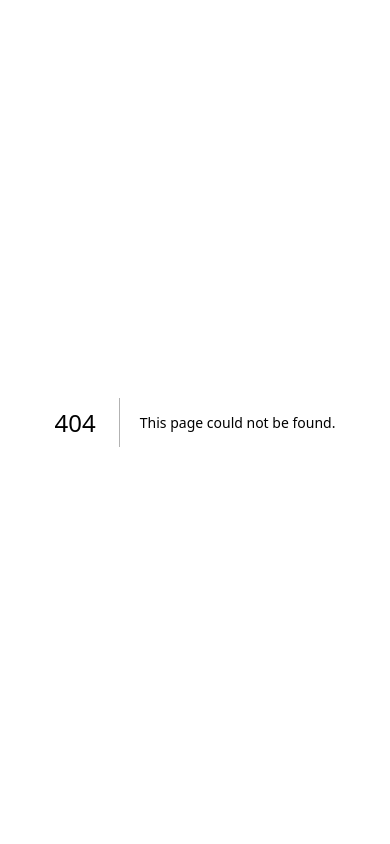
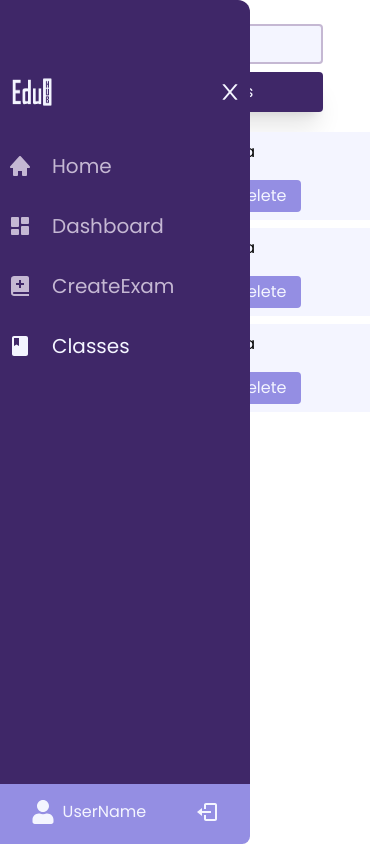
Before and after one commit to MostafaAmrHamed/EduHub, a Next.js app in the folder Front/: page /classes in a window 390 px wide. Before the commit this address had no page. Built offline with nearby package versions, Linux system fonts and the light colour scheme.

Commit message:
feat{classes}:Designed classes page and responsive

```diff
--- /dev/null
+++ b/Front/src/app/(routes)/classes/components/ClassItem.tsx
@@ -0,0 +1,17 @@
+const ClassItem = () => {
+  return (
+    <div className="flex flex-col gap-4 md:gap-0 md:flex-row justify-between items-center bg-primary-2 hover:bg-primary-3 p-2">
+      <p>Sana Awla</p>
+      <div className="flex gap-4">
+        <button className="w-[80px] py-1 text-primary-2 bg-primary-1 hover:shadow-lg transition-shadow rounded">
+          Edit
+        </button>
+        <button className="w-[80px] py-1 text-primary-2 bg-primary-4 hover:shadow-lg transition-shadow rounded">
+          Delete
+        </button>
+      </div>
+    </div>
+  );
+};
+
+export default ClassItem;
--- /dev/null
+++ b/Front/src/app/(routes)/classes/page.tsx
@@ -0,0 +1,25 @@
+import ClassItem from "./components/ClassItem";
+
+const Classes = () => {
+  return (
+    <div className="mx-auto md:w-[638px]">
+      <div className="flex flex-col md:flex-row items-center gap-2">
+        <input
+          type="text"
+          className="p-2.5 w-[220px] h-[40px] md:w-[500px] border-primary-3 border-2 outline-none focus:ring-primary-1 focus:border-primary-1 bg-primary-2 rounded"
+          placeholder="Class Name"
+        />
+        <button className="bg-primary-1 w-[220px] md:w-[130px] h-[40px] text-primary-2 rounded shadow-xl hover:scale-105 transition-all ease-in-out duration-300">
+          Add Class
+        </button>
+      </div>
+      <div className="flex flex-col gap-2 mt-5">
+        <ClassItem />
+        <ClassItem />
+        <ClassItem />
+      </div>
+    </div>
+  );
+};
+
+export default Classes;
--- a/Front/src/components/Navbar.tsx
+++ b/Front/src/components/Navbar.tsx
@@ -5,6 +5,7 @@ import Link from "next/link";
 import Image from "next/image";
 import { FaUser } from "react-icons/fa";
 import { AiOutlineClose } from "react-icons/ai";
+import { MdClass } from "react-icons/md";
 import {
   BiLogOut,
   BiSolidBookAdd,
@@ -12,7 +13,7 @@ import {
   BiSolidHome,
   BiSolidDashboard,
 } from "react-icons/bi";
-import edhHub from "../../public/images/EduHubLogo.png";
+
 const Navbar = () => {
   const [toggleNav, setToggleNav] = useState<boolean>(false);
   const pathname = usePathname();
@@ -122,9 +123,31 @@ const Navbar = () => {
                 </p>
               </li>
             </Link>
+
+            <Link href="/classes">
+              <li
+                className={`flex items-center gap-1 md:gap-5 pr-4 ${
+                  pathname.includes("classes") ? "text-primary-2" : ""
+                }`}
+              >
+                <span
+                  className={`border-l-4 ${
+                    pathname.includes("classes") ? "" : "border-transparent"
+                  }`}
+                >
+
+                </span>
+                <div>
+                  <MdClass size={24} />
+                </div>
+                <p className={`${toggleNav ? "" : "hidden"} ml-4 md:ml-0`}>
+                  Classes
+                </p>
+              </li>
+            </Link>
           </ul>
         </div>
-        <div className="px-4 pt-4 h-[60px] absolute bottom-0 rounded-br-lg bg-[#948EE3] w-full">
+        <div className="px-4 pt-4 h-[60px] absolute bottom-0 rounded-br-lg bg-primary-4 w-full">
           <div className="flex items-center justify-around gap-5 transition-all ease-in-out duration-300 text-primary-2">
             <div className="flex items-center gap-2">
               <FaUser size={24} />
--- a/Front/tailwind.config.ts
+++ b/Front/tailwind.config.ts
@@ -13,6 +13,7 @@ const config: Config = {
           1: "#3F2768",
           2: "#F4F5FF",
           3: "#C5B8D3",
+          4: "#948EE3",
         },
       },
       transitionProperty: {
```
